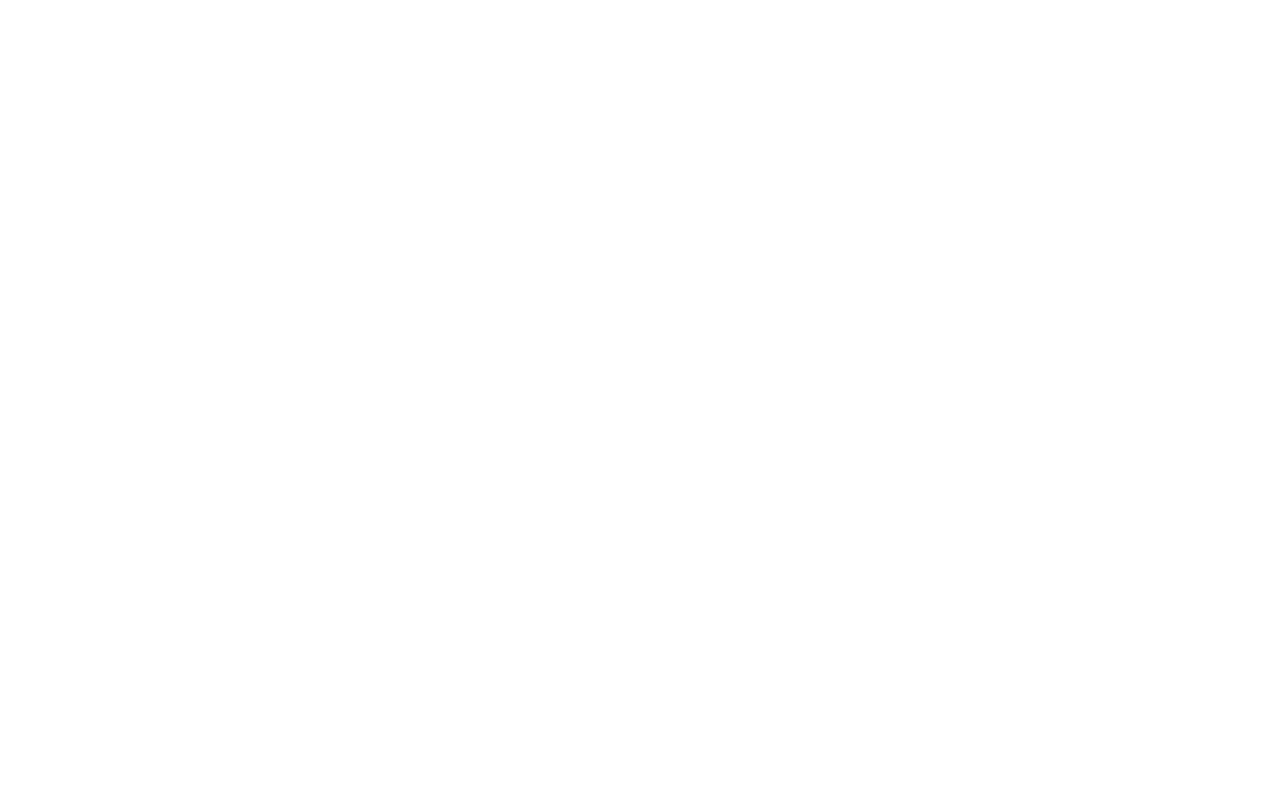
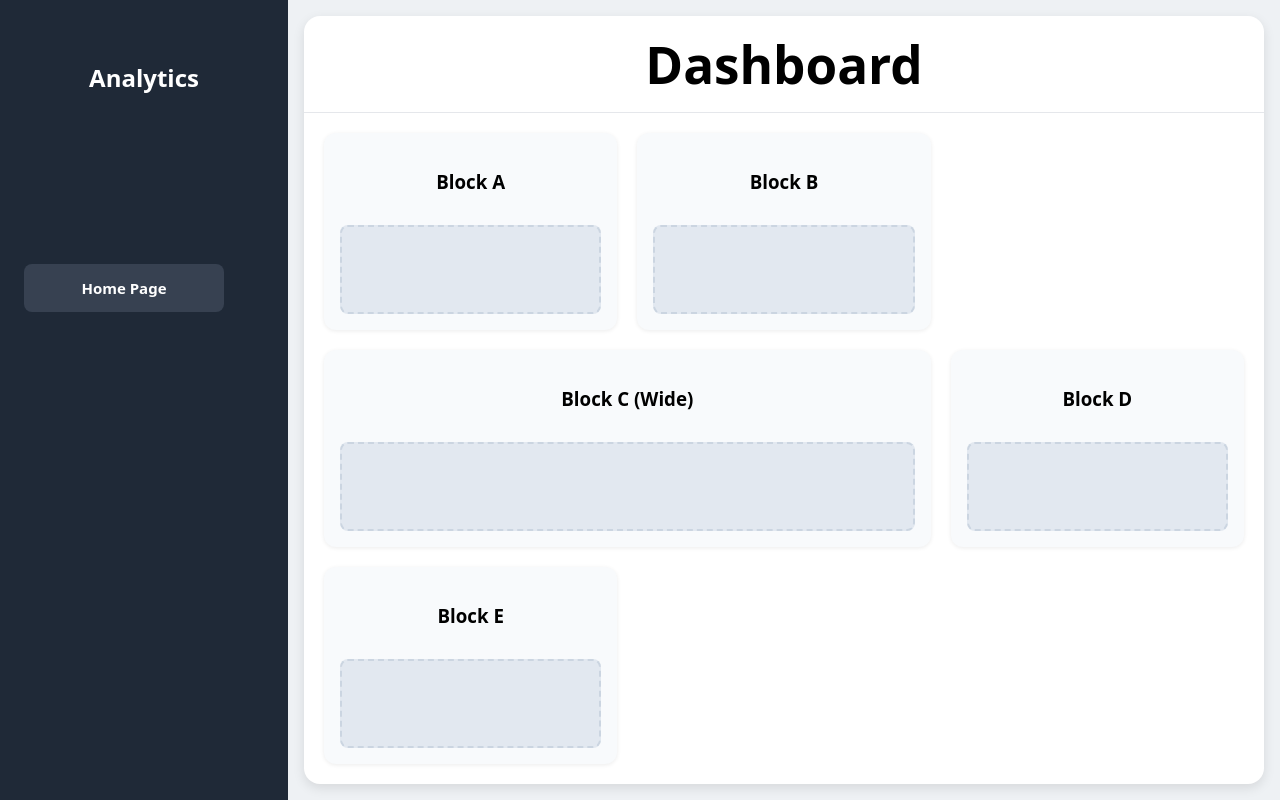
Before and after one commit to xFokos/OptimizeAgainstEA, a React (Vite) app in the folder OptimizeAgainstEA/OptimizeAgainstEAApp/: page /Analytics in a window 1280 px wide. Built offline with nearby package versions, Linux system fonts and the light colour scheme.

Commit message:
AnalyticsPage

```diff
--- a/OptimizeAgainstEA/OptimizeAgainstEAApp/src/pages/AnalyticsPage.tsx
+++ b/OptimizeAgainstEA/OptimizeAgainstEAApp/src/pages/AnalyticsPage.tsx
@@ -1,4 +1,55 @@
+import "../styles/AnalyticsPage.css";
+import NavigatePageButton from "../components/NavigatePageButton.tsx";
 
-export default function AnalyticsPage(){
-    return <div></div>
-}
+
+    const AnalyticsPage: React.FC = () => {
+        return (
+            <div className="layout">
+                {/* Left Sidebar */}
+                <aside className="sidebar">
+                    <h2 className="logo">Analytics</h2>
+
+                    <nav className="menu">
+                        <NavigatePageButton to={"/"} text={"Home Page"}/>
+                    </nav>
+                </aside>
+
+                {/* Main Window Area */}
+                <div className="main-window">
+                    <header className="top-bar">
+                        <h1>Dashboard</h1>
+                    </header>
+
+                    {/* Inner Grid */}
+                    <div className="window-grid">
+                        <section className="window">
+                            <h3>Block A</h3>
+                            <div className="content-placeholder"></div>
+                        </section>
+
+                        <section className="window">
+                            <h3>Block B</h3>
+                            <div className="content-placeholder"></div>
+                        </section>
+
+                        <section className="window wide">
+                            <h3>Block C (Wide)</h3>
+                            <div className="content-placeholder"></div>
+                        </section>
+
+                        <section className="window">
+                            <h3>Block D</h3>
+                            <div className="content-placeholder"></div>
+                        </section>
+
+                        <section className="window">
+                            <h3>Block E</h3>
+                            <div className="content-placeholder"></div>
+                        </section>
+                    </div>
+                </div>
+            </div>
+        );
+    };
+
+    export default AnalyticsPage;
--- /dev/null
+++ b/OptimizeAgainstEA/OptimizeAgainstEAApp/src/styles/AnalyticsPage.css
@@ -0,0 +1,101 @@
+/* Full layout */
+.layout {
+    display: flex;
+    height: 100vh;
+    background: #eef1f4;
+    overflow: hidden;
+}
+
+/* Sidebar */
+.sidebar {
+    width: 240px;
+    background: #1f2937;
+    color: white;
+    padding: 24px;
+    display: flex;
+    flex-direction: column;
+}
+
+.logo {
+    margin: 0 0 24px;
+    font-size: 24px;
+    font-weight: 600;
+}
+
+.menu {
+    display: flex;
+    flex-direction: column;
+    gap: 12px;
+}
+
+.menu button {
+    background: #374151;
+    border: none;
+    padding: 12px;
+    border-radius: 8px;
+    color: white;
+    font-size: 15px;
+    cursor: pointer;
+    text-align: left;
+}
+
+.menu button:hover {
+    background: #4b5563;
+}
+
+/* Main connected window area */
+.main-window {
+    flex: 1;
+    background: white;
+    color: black;
+    margin: 16px;
+    border-radius: 16px;
+    box-shadow: 0 4px 12px rgba(0,0,0,0.1);
+    display: flex;
+    flex-direction: column;
+    overflow: hidden;
+}
+
+/* Top bar inside main window */
+.top-bar {
+    padding: 20px;
+    border-bottom: 1px solid #e5e7eb;
+}
+
+.top-bar h1 {
+    margin: 0;
+}
+
+/* Grid inside main window */
+.window-grid {
+    padding: 20px;
+    flex: 1;
+    display: grid;
+    gap: 20px;
+    grid-template-columns: repeat(auto-fill, minmax(260px, 1fr));
+    grid-auto-rows: minmax(160px, auto);
+    overflow-y: auto;
+}
+
+/* Individual windows */
+.window {
+    background: #f8fafc;
+    padding: 16px;
+    border-radius: 12px;
+    box-shadow: 0 1px 4px rgba(0,0,0,0.08);
+    display: flex;
+    flex-direction: column;
+}
+
+.window.wide {
+    grid-column: span 2;
+}
+
+/* Placeholder inside windows */
+.content-placeholder {
+    flex: 1;
+    margin-top: 10px;
+    background: #e2e8f0;
+    border-radius: 8px;
+    border: 2px dashed #cbd5e1;
+}
```
